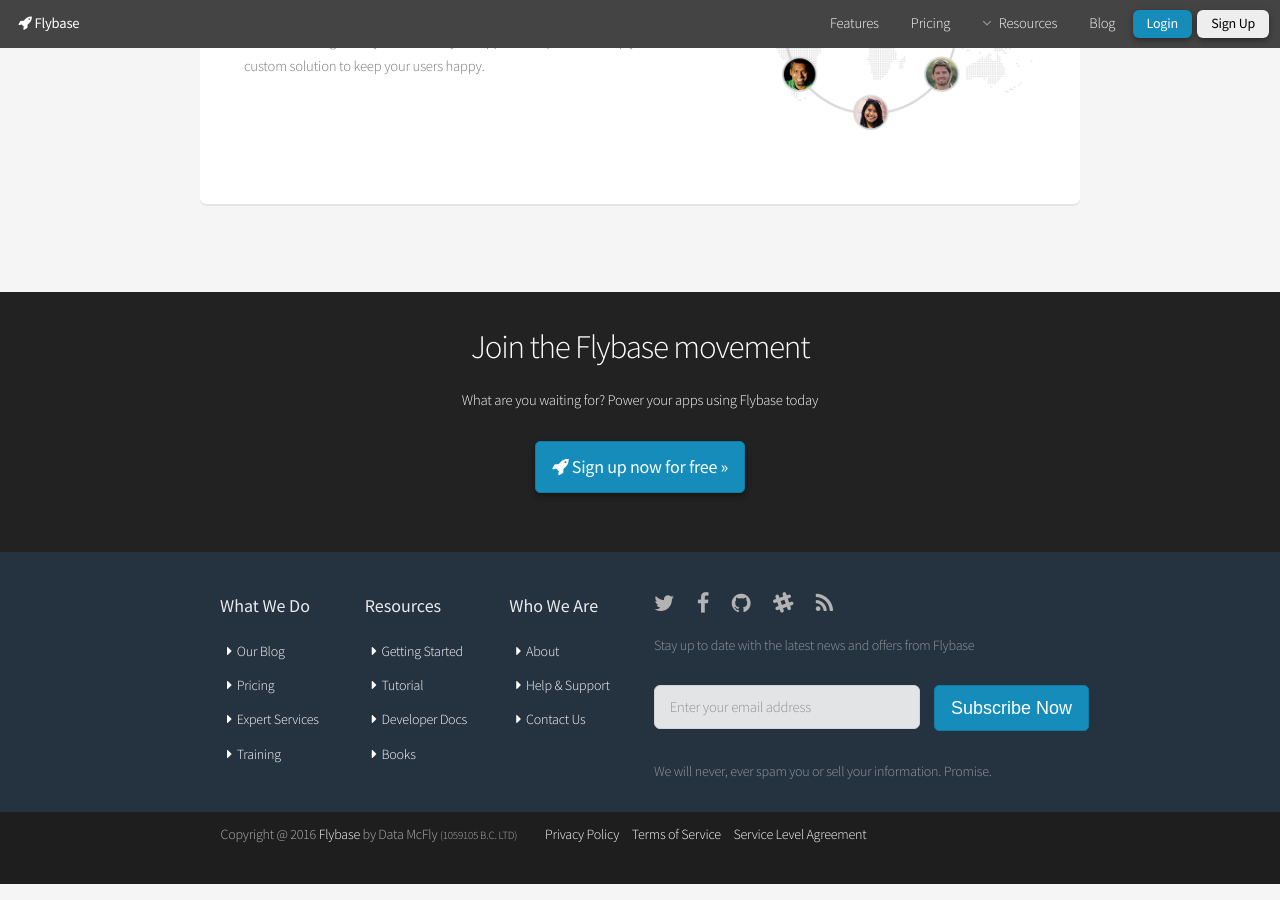
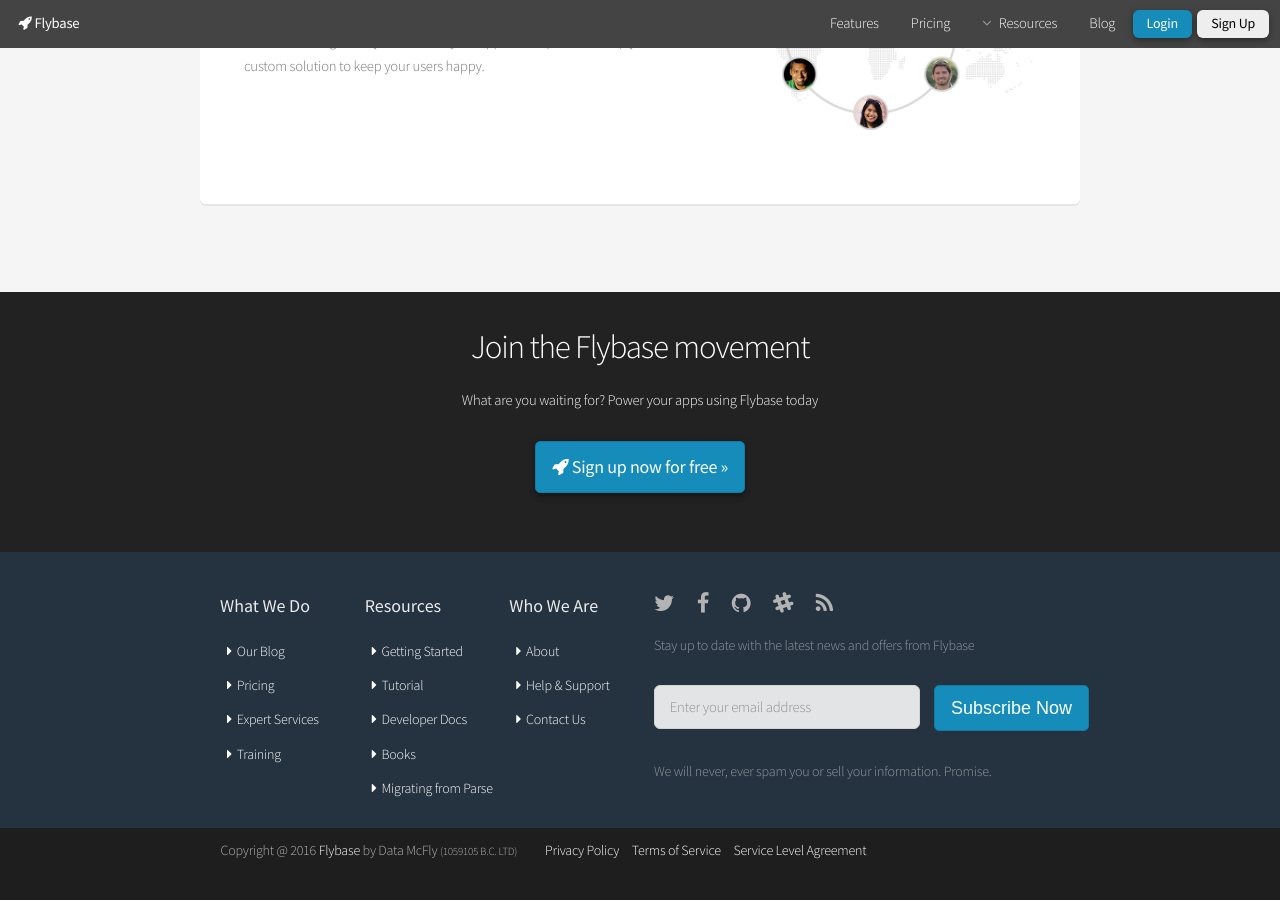
Before and after one commit to flybaseio/flybase-home, a Jekyll site: the page built from index.html, in a window 1280 px wide and 900 px high, scrolled down 4664 px. Built offline with Jekyll 4.4.1, drawn with Linux system fonts in a browser that asks for light colours; nearby versions of some CDN libraries.

Commit message:
parse link

```diff
--- a/_includes/footer.html
+++ b/_includes/footer.html
@@ -22,6 +22,7 @@
 		                            <li><a href="/tutorial/" title="Tutorial"><i class="fa fa-caret-right"></i>Tutorial</a></li>
 		                            <li><a href="//docs.flybase.io/" title="Developer Docs"><i class="fa fa-caret-right"></i>Developer Docs</a></li>
 		                            <li><a href="/books/" title="Books on Flybase"><i class="fa fa-caret-right"></i>Books</a></li>
+		                            <li style="white-space: nowrap;"><a href="/parse/" title="Migrating from Parse to Flybase"><i class="fa fa-caret-right"></i>Migrating from Parse</a></li>
 		                        </ul>
 		                    </div><!--//footer-col-inner-->
 		                </div><!--//foooter-col-->
```
